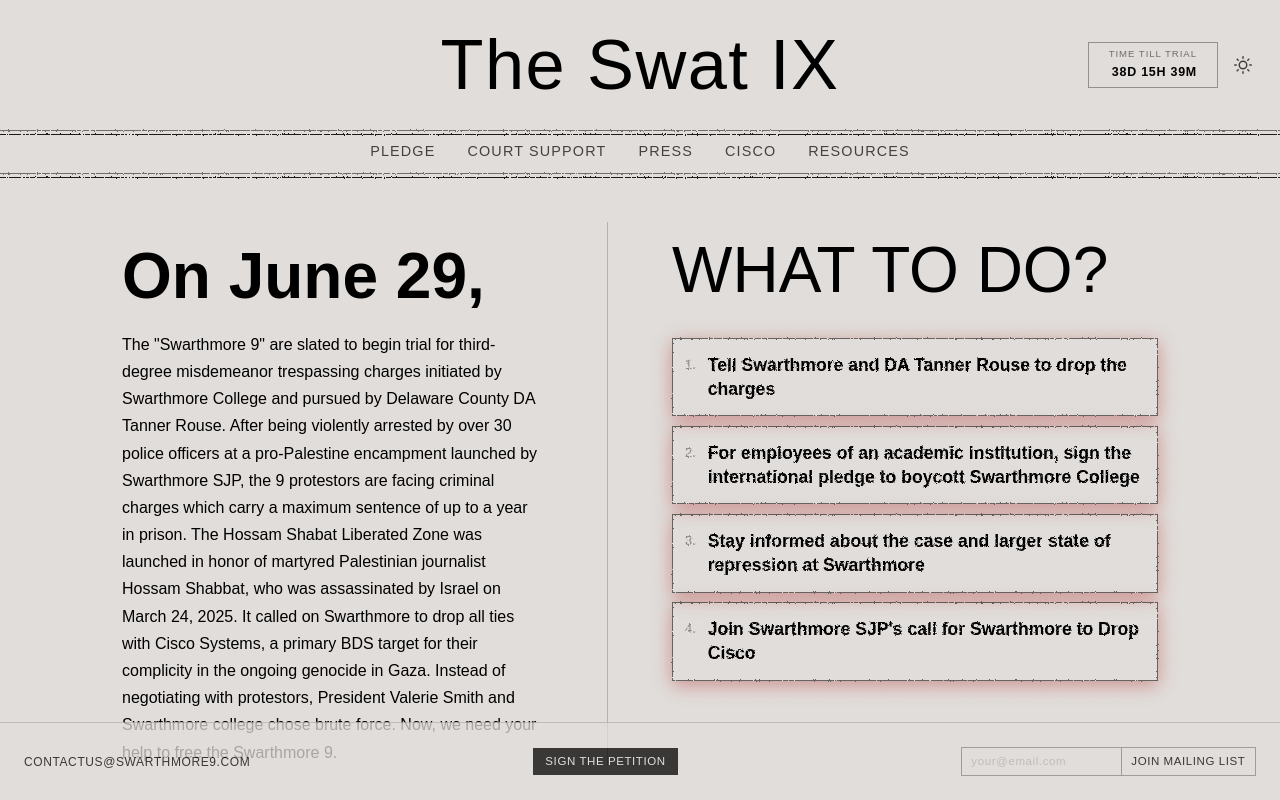
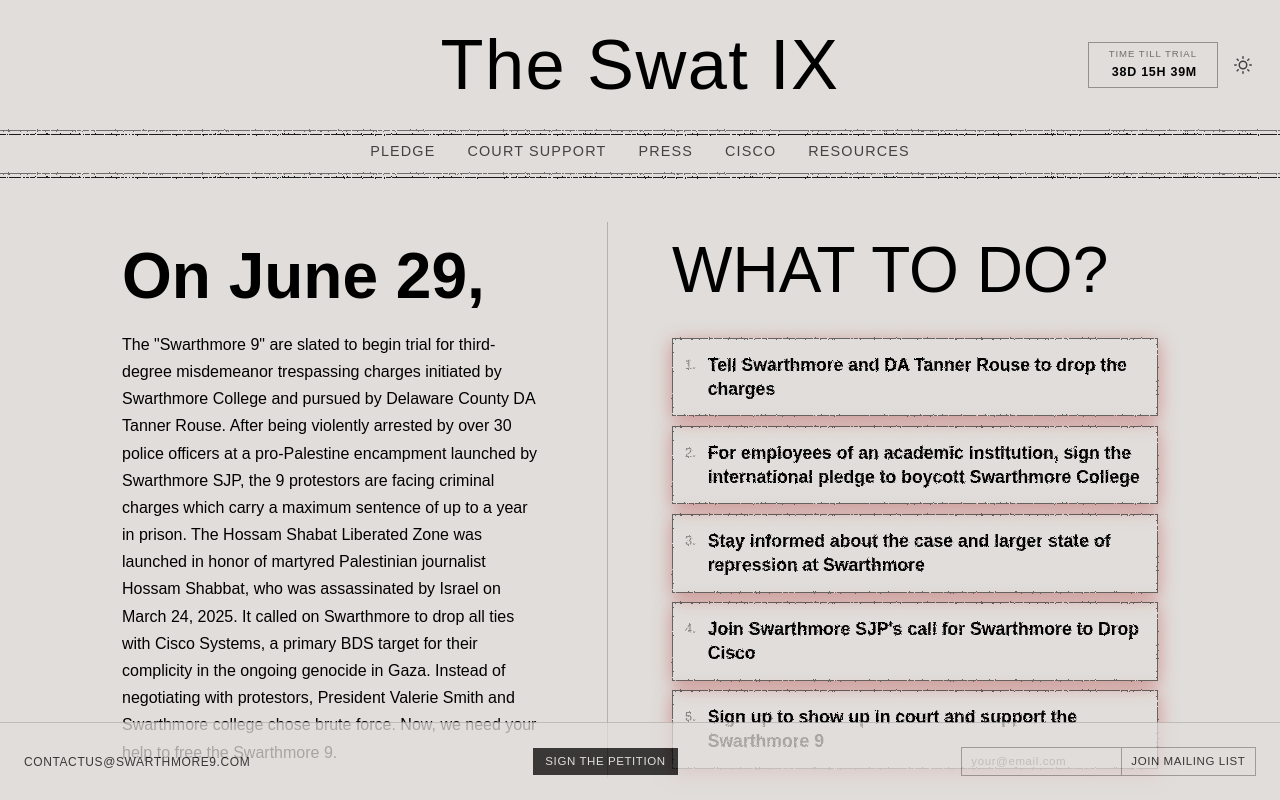
Before and after one commit to ahmad-fayyaz/swat9, a React (Vite) app: page / in a window 1280 px wide. Shown: the top 800 px of the page. Built offline with nearby package versions, Linux system fonts and the light colour scheme; a web font is replaced by a local one.

Commit message:
feat: add action link for court support of the Swarthmore 9

```diff
--- a/src/pages/Home.jsx
+++ b/src/pages/Home.jsx
@@ -44,6 +44,10 @@
     text: "Join Swarthmore SJP's call for Swarthmore to Drop Cisco",
     to: '/cisco',
   },
+  {
+    text: "Sign up to show up in court and support the Swarthmore 9",
+    to: '/court-support',
+  },
 ]
 
 const TIMELINE = [
@@ -89,6 +93,8 @@
   return (
     <Layout dark={dark} setDark={setDark}>
       <div className="home-split">
+
+
         <div className="home-lede">
           <h1 className="masthead home-lede-heading">On June 29,</h1>
           <p>The "Swarthmore 9" are slated to begin trial for third-degree misdemeanor trespassing charges initiated by Swarthmore College and pursued by Delaware County DA Tanner Rouse. After being violently arrested by over 30 police officers at a pro-Palestine encampment launched by Swarthmore SJP, the 9 protestors are facing criminal charges which carry a maximum sentence of up to a year in prison. The Hossam Shabat Liberated Zone was launched in honor of martyred Palestinian journalist Hossam Shabbat, who was assassinated by Israel on March 24, 2025. It called on Swarthmore to drop all ties with Cisco Systems, a primary BDS target for their complicity in the ongoing genocide in Gaza. Instead of negotiating with protestors, President Valerie Smith and Swarthmore college chose brute force. Now, we need your help to free the Swarthmore 9.</p>
```
